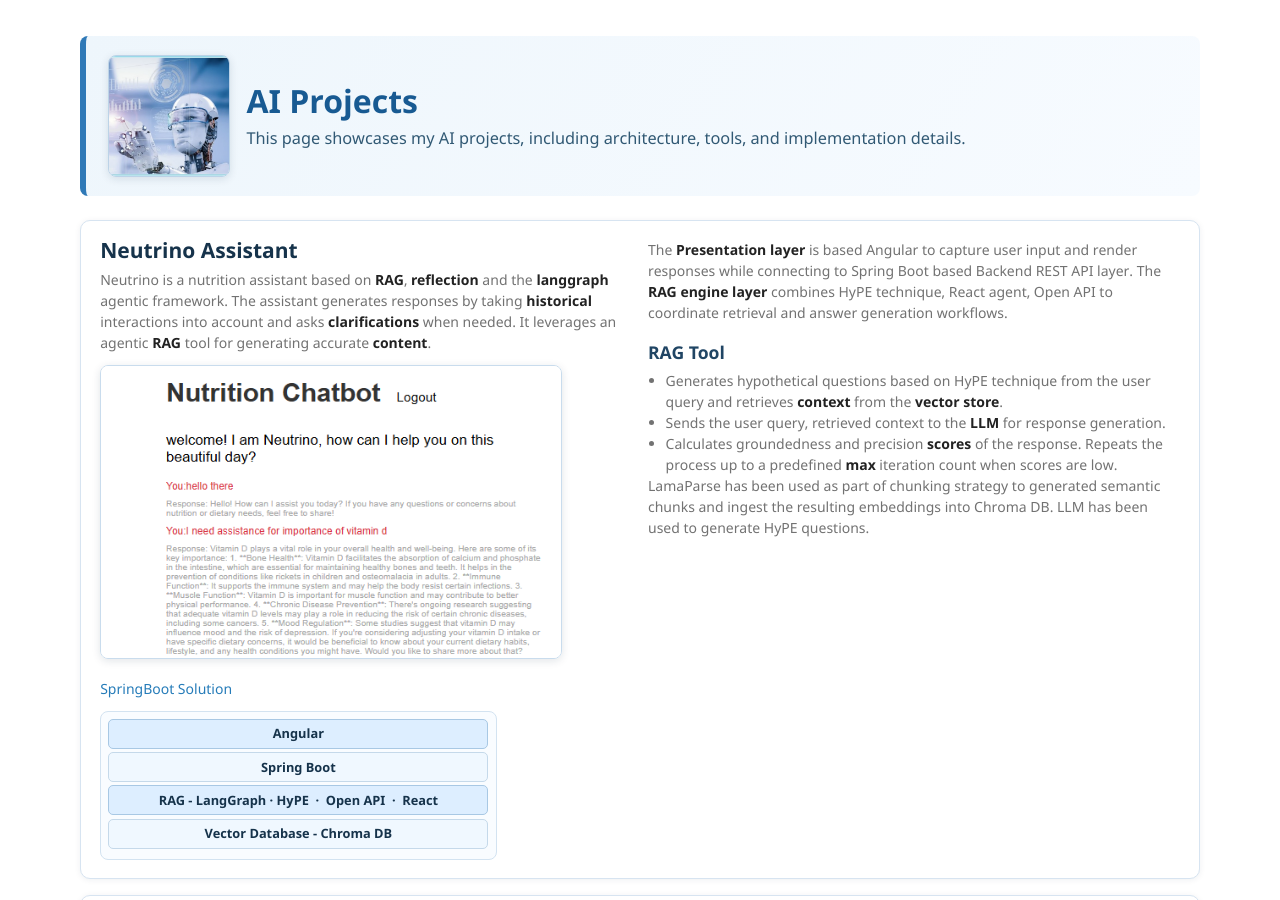
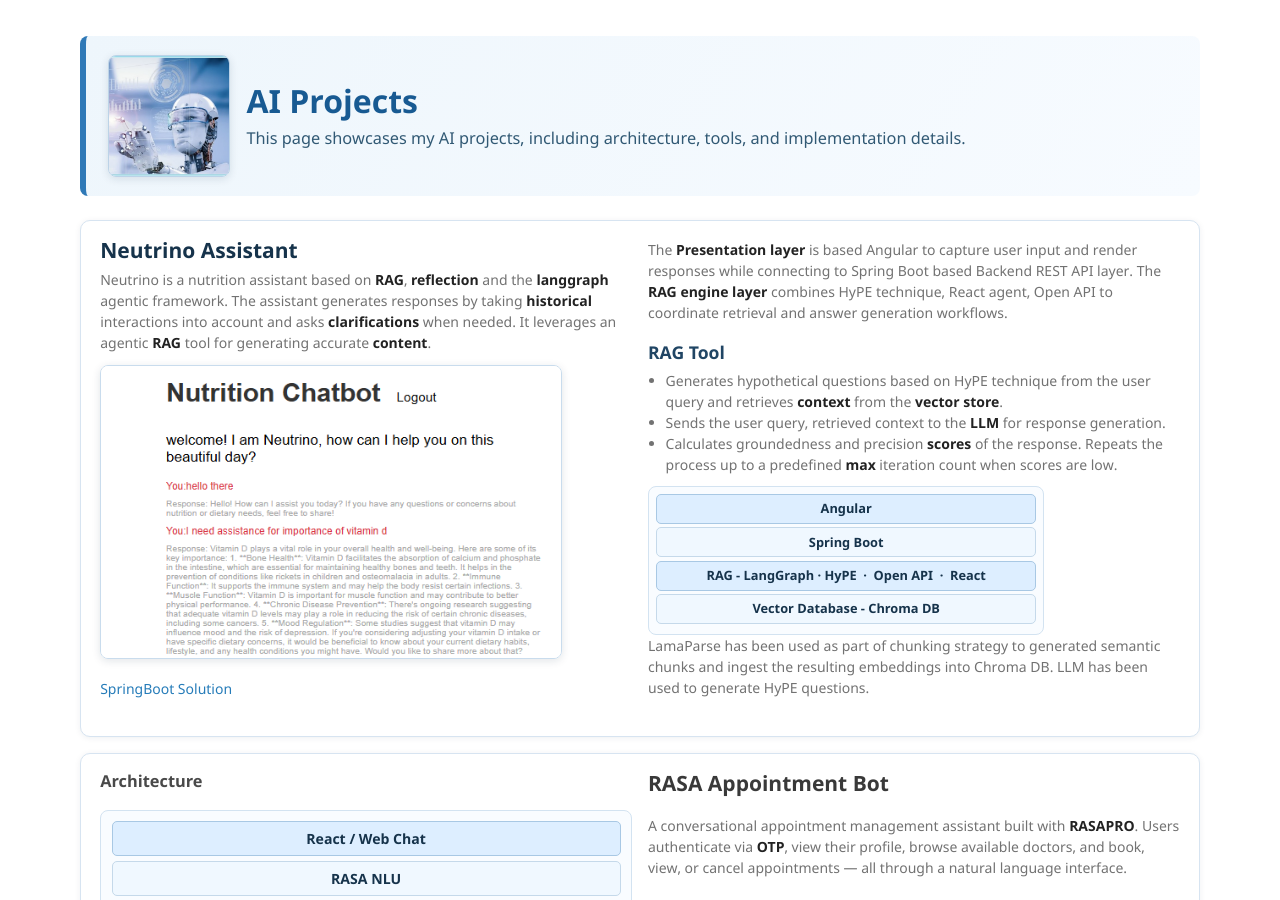
Before and after one commit to balakishan-77/balakishan-77.github.io, a Jekyll site: the page built from index.md, in a window 1280 px wide and 900 px high. Built offline with Jekyll 4.4.1, drawn with Linux system fonts in a browser that asks for light colours; some of the changed lines change nothing that is shown.

Commit message:
cont udpated

```diff
--- a/index.md
+++ b/index.md
@@ -219,13 +219,6 @@ hide_sidebar: true
 			<div class="project-links">
 				<a href="http://52.140.124.205:4200/home" target="_blank" rel="noopener noreferrer">SpringBoot Solution</a>
 			</div>
-
-			<div class="arch-diagram arch-diagram-compact">
-				<div class="arch-layer">Angular</div>
-				<div class="arch-layer">Spring Boot</div>
-				<div class="arch-layer">RAG - LangGraph&nbsp;·&nbsp;HyPE &nbsp;·&nbsp; Open API &nbsp;·&nbsp; React</div>
-				<div class="arch-layer">Vector Database - Chroma DB</div>
-			</div>
 		</div>
 
 		<div class="project-right">
@@ -249,10 +242,20 @@ hide_sidebar: true
 					Calculates groundedness and precision <strong>scores</strong> of the response. Repeats the process up to a predefined <strong>max</strong> iteration count when scores are low.
 				</li>
 			</ul>
+
+
+			<div class="arch-diagram arch-diagram-compact">
+				<div class="arch-layer">Angular</div>
+				<div class="arch-layer">Spring Boot</div>
+				<div class="arch-layer">RAG - LangGraph&nbsp;·&nbsp;HyPE &nbsp;·&nbsp; Open API &nbsp;·&nbsp; React</div>
+				<div class="arch-layer">Vector Database - Chroma DB</div>
+			</div>
+
             <p>
                 LamaParse has been used as part of chunking strategy to generated semantic chunks and ingest the resulting embeddings into  Chroma DB. LLM has been used to generate HyPE questions.
             </p>
-		</div>
+        </div>
+
 	</article>
 
 	<article class="project-row project-row-architecture-right">
```
